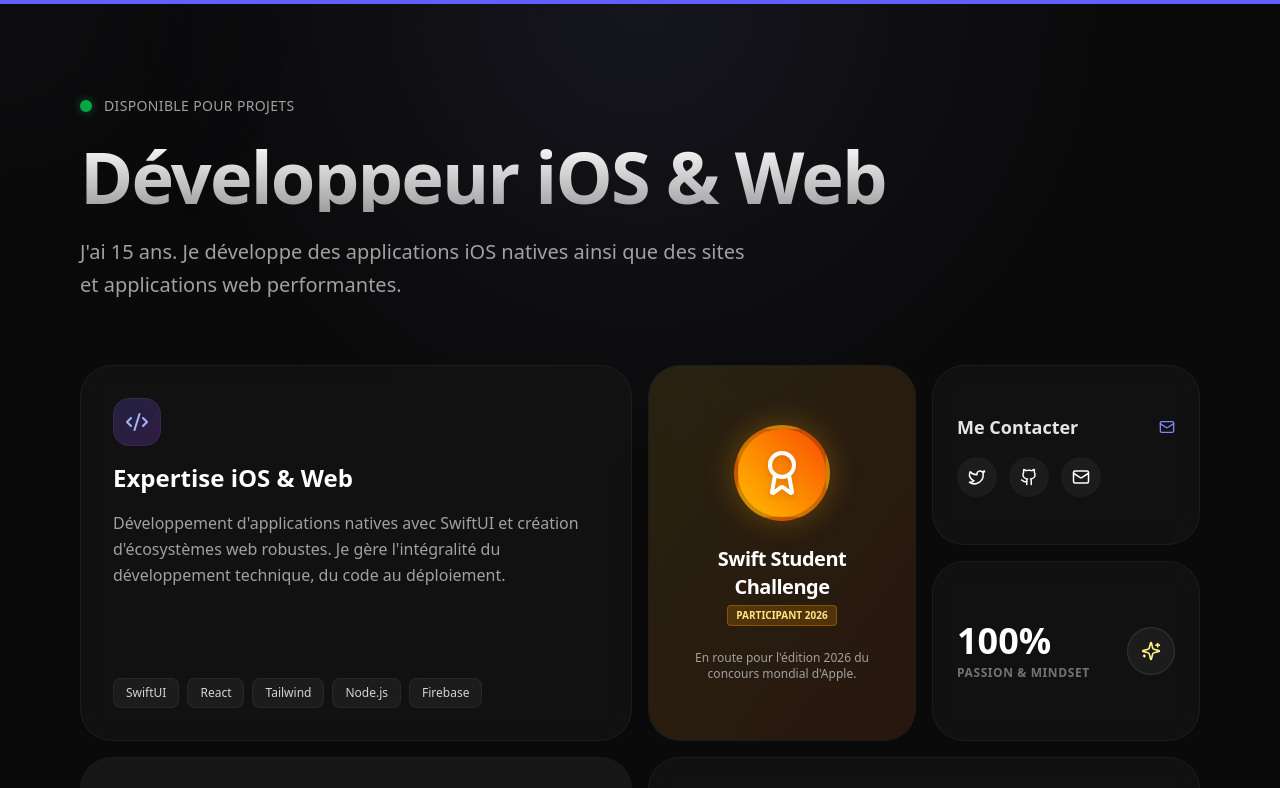
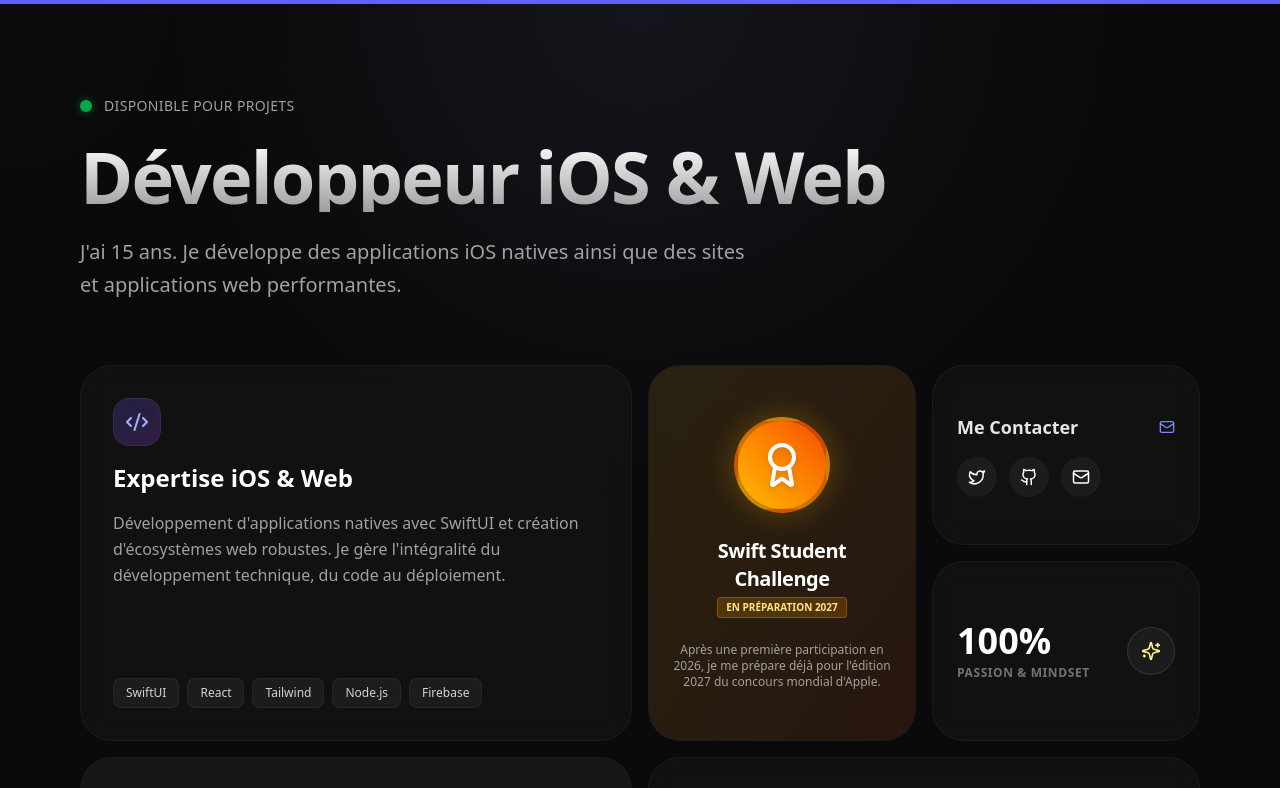
Before and after one commit to charlytechluxe/portfolio, a React (Vite) app: page / in a window 1280 px wide. Shown: the top 788 px of the page. Built offline with nearby package versions, Linux system fonts and the light colour scheme.

Commit message:
Update Swift Student Challenge: 2026 participation & 2027 goal

```diff
--- a/src/constants.js
+++ b/src/constants.js
@@ -11,9 +11,9 @@ export const personalInfo = {
 export const awards = [
     {
         title: "Swift Student Challenge",
-        year: "2026",
-        status: "PARTICIPANT",
-        description: "En route pour l'édition 2026 du concours mondial d'Apple.",
+        year: "2027",
+        status: "EN PRÉPARATION",
+        description: "Après une première participation en 2026, je me prépare déjà pour l'édition 2027 du concours mondial d'Apple.",
         color: "from-amber-400 to-orange-600"
     }
 ];
```
